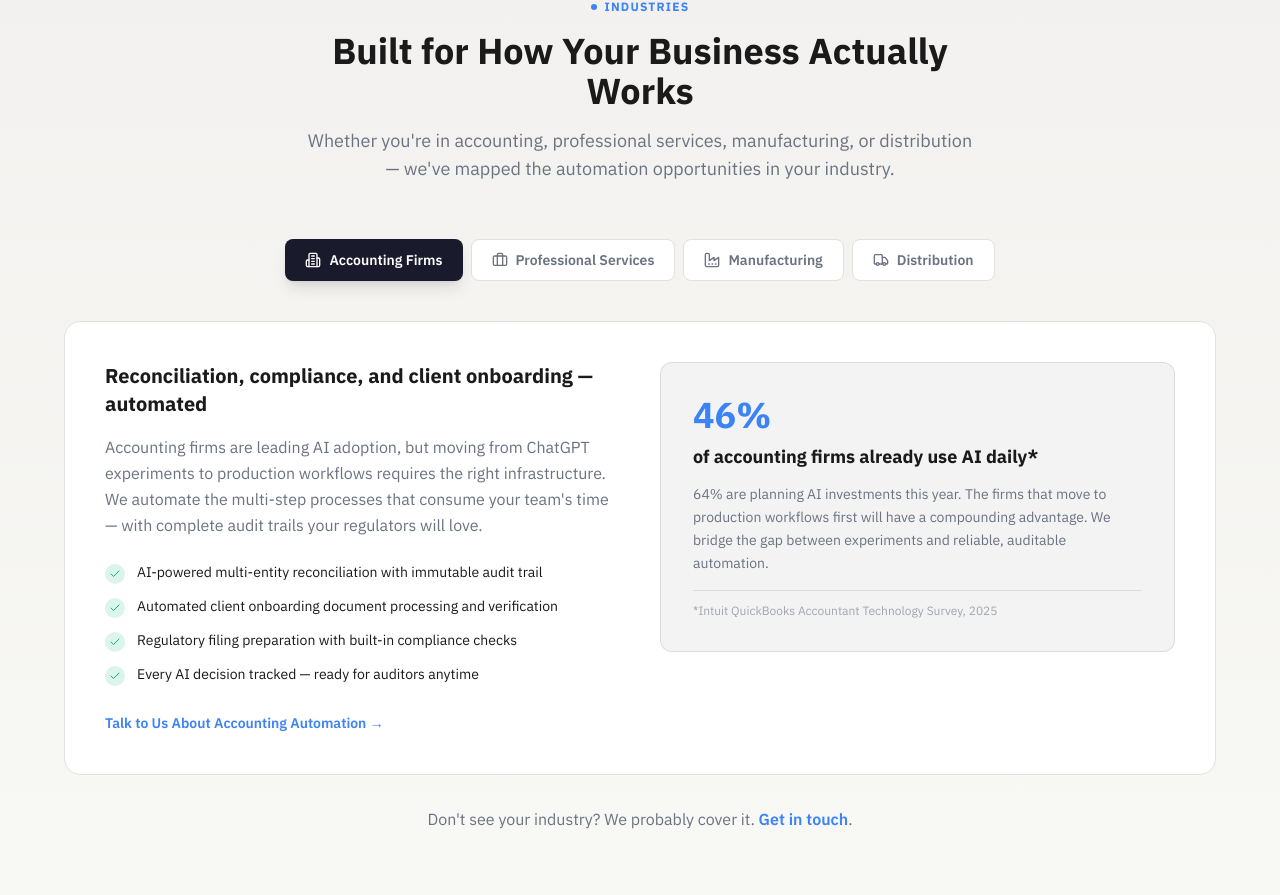
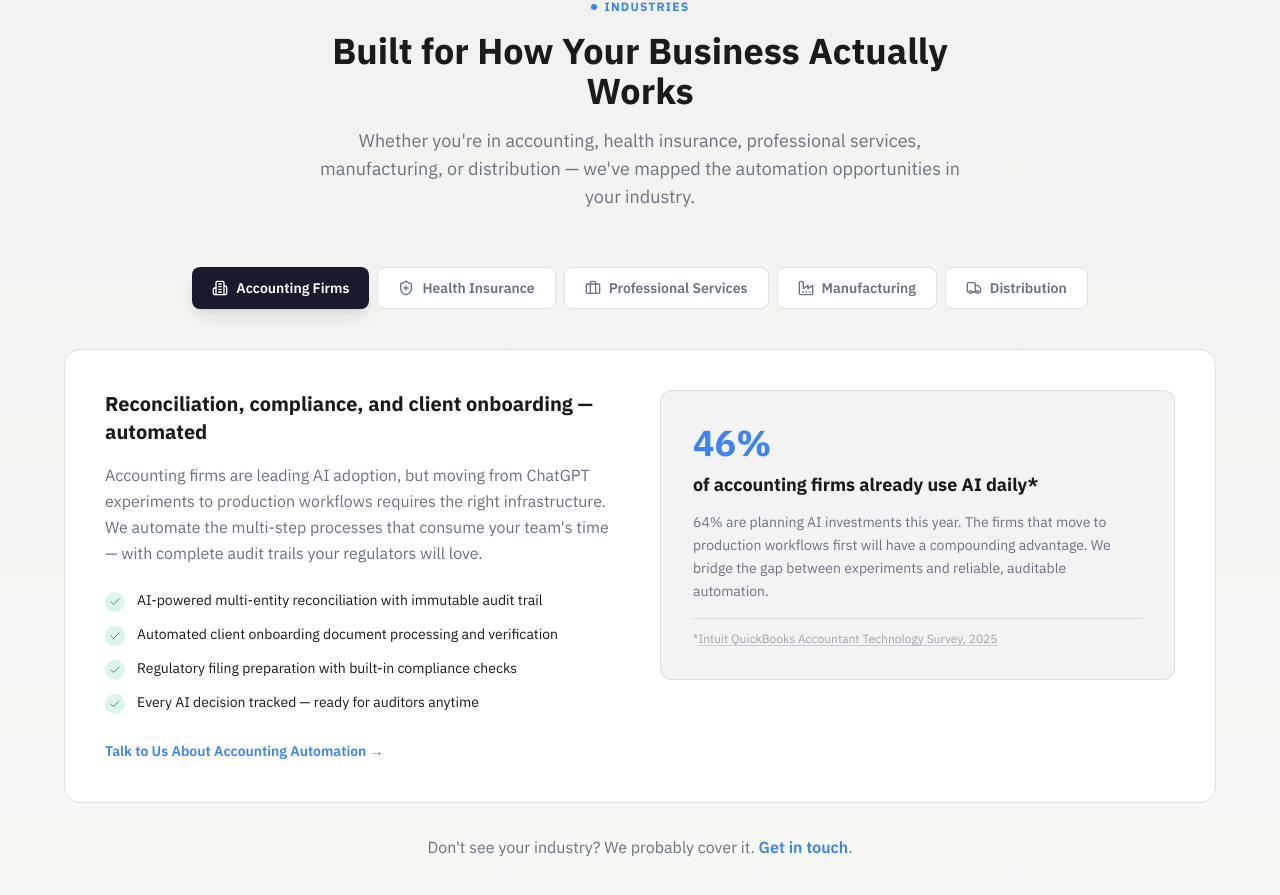
Before and after one commit to kruxia/kruxia.com, a React (Vite) app: page / in a window 1280 px wide. Shown: the part 3679-4574 px from the top of the page. Built offline with nearby package versions, Linux system fonts and the light colour scheme; the HTML template or start-up script is replaced by a standard one; a web font is replaced by a local one.

Commit message:
Industries: Add Health Insurance, Callout source URL links.

```diff
--- a/src/components/UseCasesSection.tsx
+++ b/src/components/UseCasesSection.tsx
@@ -1,5 +1,5 @@
 import { useState } from 'react';
-import { Building2, Briefcase, Factory, Truck, Check } from 'lucide-react';
+import { Building2, ShieldPlus, Briefcase, Factory, Truck, Check } from 'lucide-react';
 import AnimatedSection from './AnimatedSection';
 import { focusContactName } from '@/lib/focusContact';
 
@@ -23,6 +23,28 @@ const useCases = [
     statBody:
       '64% are planning AI investments this year. The firms that move to production workflows first will have a compounding advantage. We bridge the gap between experiments and reliable, auditable automation.',
     statSource: 'Intuit QuickBooks Accountant Technology Survey, 2025',
+    statSourceUrl: 'https://quickbooks.intuit.com/r/news/intuit-quickbooks-tech-survey/',
+  },
+  {
+    id: 'health-insurance',
+    icon: ShieldPlus,
+    label: 'Health Insurance',
+    headline: 'Claims processing, prior auth, and compliance — streamlined',
+    description:
+      'Health insurers spend billions on administrative overhead: claims adjudication, prior authorization, member enrollment, provider credentialing. We automate the document-heavy, multi-step workflows that consume your operations team — with the audit trails your regulators require.',
+    highlights: [
+      'Automated claims intake, validation, and routing with full audit trail',
+      'Prior authorization processing with policy-based auto-decisions',
+      'Member enrollment document verification and onboarding workflows',
+      'Regulatory compliance documentation with immutable records',
+    ],
+    cta: 'Talk to Us About Health Insurance Automation',
+    statNumber: '$20B',
+    statHeadline: 'in savings available from automating admin transactions',
+    statBody:
+      'The health insurance industry spends $90 billion a year on routine administrative tasks. The gap between manual and automated workflows represents $20 billion in unrealized savings — across eligibility checks, claims processing, prior authorizations, and remittance. We close that gap with workflows built for compliance from day one.',
+    statSource: 'CAQH Index, 2024',
+    statSourceUrl: 'https://www.caqh.org/blog/new-caqh-index-reveals-20b-savings-opportunity-to-cut-waste-reduce-costs-and-improve-patient-access',
   },
   {
     id: 'services',
@@ -43,6 +65,7 @@ const useCases = [
     statBody:
       'AI contract review takes seconds. Combine that with automated approval routing and billing integration, and weeks of manual work collapse into days — so your team focuses on client delivery, not paperwork.',
     statSource: 'LegalOn 2025 In-House Legal Technology Survey',
+    statSourceUrl: 'https://www.legalontech.com/press-releases/2025-survey',
   },
   {
     id: 'manufacturing',
@@ -63,6 +86,7 @@ const useCases = [
     statBody:
       'AI-powered compliance workflows cut audit preparation time dramatically while maintaining bulletproof records. Automate the documentation burden so your team focuses on production.',
     statSource: 'National Association of Manufacturers (NAM)',
+    statSourceUrl: 'https://nam.org/regulatory-onslaught-costing-small-manufacturers-more-than-50000-per-employee-29236/',
   },
   {
     id: 'distribution',
@@ -83,6 +107,7 @@ const useCases = [
     statBody:
       'Automation eliminates manual data entry and approval bottlenecks. Your team stops spending their day on purchase orders that follow the same rules every time and focuses on the exceptions that matter.',
     statSource: 'National Association of Wholesaler-Distributors (NAW)',
+    statSourceUrl: 'https://www.naw.org/4-automated-order-processing-benefits-for-manufacturers-and-distributors/',
   },
 ];
 
@@ -101,7 +126,7 @@ const UseCasesSection = () => {
             Built for How Your Business Actually Works
           </h2>
           <p className="text-muted-foreground text-lg">
-            Whether you're in accounting, professional services, manufacturing, or distribution — we've mapped the automation opportunities in your industry.
+            Whether you're in accounting, health insurance, professional services, manufacturing, or distribution — we've mapped the automation opportunities in your industry.
           </p>
         </AnimatedSection>
 
@@ -167,7 +192,11 @@ const UseCasesSection = () => {
                 </p>
                 {current.statSource && (
                   <p className="text-xs text-muted-foreground/60 mt-4 pt-3 border-t border-primary/10">
-                    *{current.statSource}
+                    *{current.statSourceUrl ? (
+                      <a href={current.statSourceUrl} target="_blank" rel="noopener noreferrer" className="hover:text-muted-foreground transition-colors underline decoration-muted-foreground/30 underline-offset-2">
+                        {current.statSource}
+                      </a>
+                    ) : current.statSource}
                   </p>
                 )}
               </div>
```
